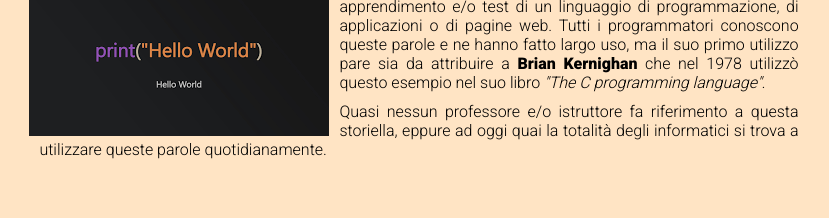
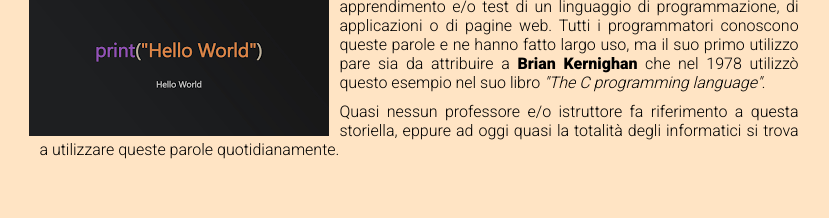
Before and after one commit to EgidioSperanza/htmlcss-hello, a plain HTML site: page index.html in a window 1280 px wide. Shown: the part 234-452 px from the top of the page, 221-1050 px from the left. Drawn offline with Linux system fonts and the light colour scheme.

Commit message:
fix minore: errore di battitura nel testo

```diff
--- a/index.html
+++ b/index.html
@@ -25,7 +25,7 @@
             di applicazioni o di pagine web. Tutti i programmatori conoscono queste parole e ne hanno fatto largo uso, ma il suo primo utilizzo pare sia da
             attribuire a <strong>Brian Kernighan</strong> che nel 1978 utilizzò questo esempio nel suo libro <em>"The C programming language".</em></p>
 
-            <p>Quasi nessun professore e/o istruttore fa riferimento a questa storiella, eppure ad oggi quai la totalità degli informatici si trova
+            <p>Quasi nessun professore e/o istruttore fa riferimento a questa storiella, eppure ad oggi quasi la totalità degli informatici si trova
             a utilizzare queste parole quotidianamente.
             </p>
         </article>
```
